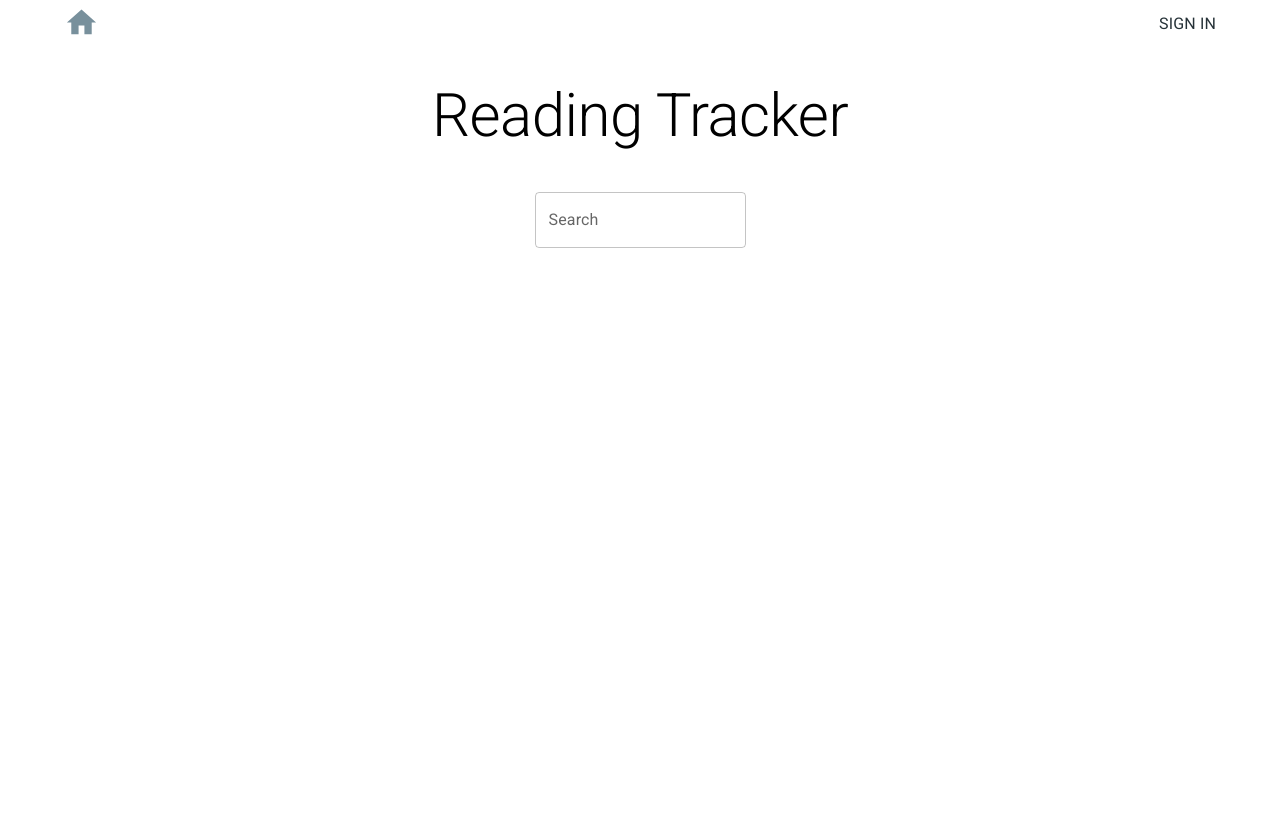
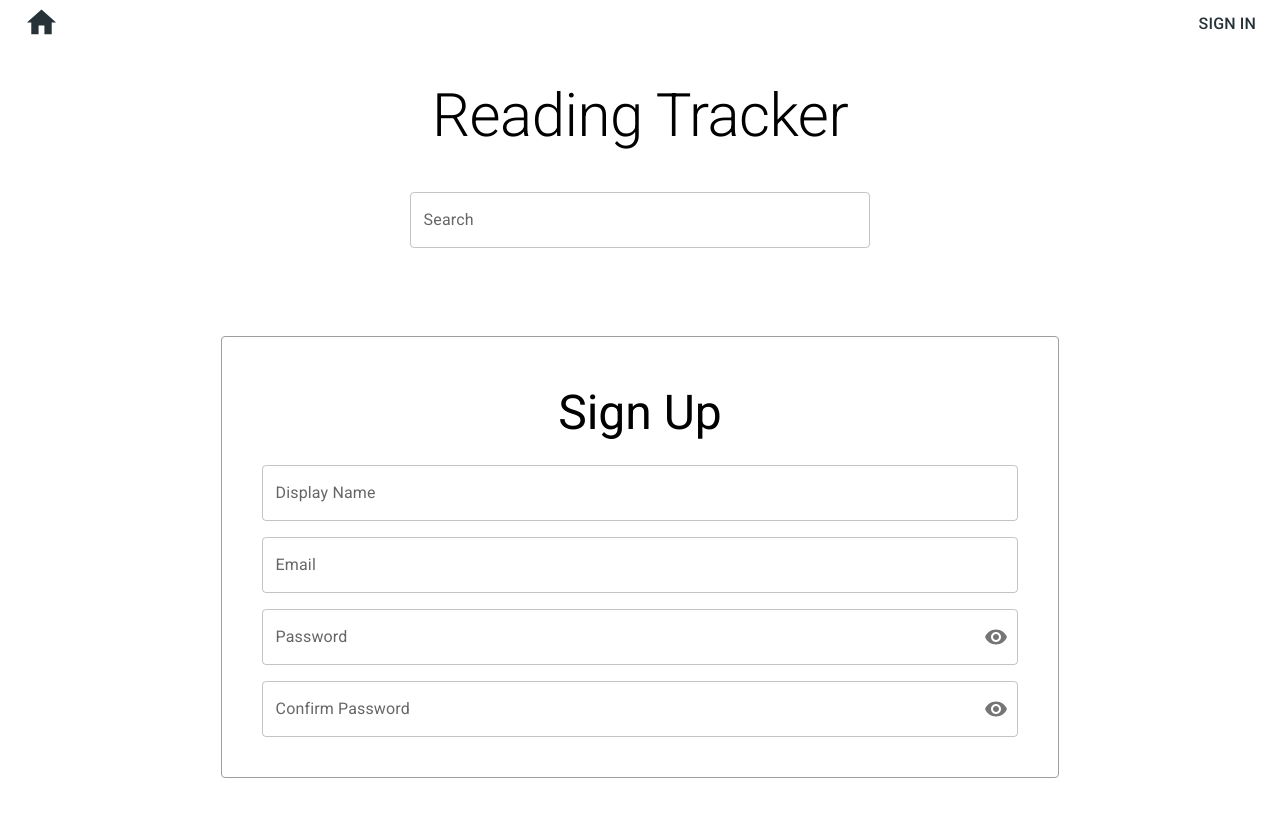
Before and after one commit to trevorsmithbanjo/reading-tracker, a React (Create React App) app: page / in a window 1280 px wide. Shown: the top 816 px of the page. Built offline with nearby package versions, Linux system fonts and the light colour scheme.

Commit message:
Adds sign-up to home page and sign-in page.

```diff
--- a/package.json
+++ b/package.json
@@ -43,11 +43,13 @@
     ]
   },
   "devDependencies": {
+    "@types/react-router-dom": "^5.3.3",
     "@typescript-eslint/eslint-plugin": "^5.9.1",
     "@typescript-eslint/parser": "^5.9.1",
     "eslint": "^8.6.0",
     "eslint-config-airbnb": "^19.0.4",
     "eslint-config-airbnb-typescript": "^16.1.0",
+    "eslint-config-prettier": "^8.3.0",
     "eslint-plugin-import": "^2.25.4",
     "eslint-plugin-jsx-a11y": "^6.5.1",
     "eslint-plugin-prettier": "^4.0.0",
--- a/src/App.tsx
+++ b/src/App.tsx
@@ -1,7 +1,18 @@
 import React from 'react';
+import { Routes, Route } from 'react-router-dom';
 
 import Home from './pages/home';
+import Header from './components/header/header';
+import SignIn from './components/sign-in-and-sign-up/sign-in';
 
-const App: React.FC = () => <Home />;
+const App: React.FC = () => (
+  <>
+    <Header />
+    <Routes>
+      <Route path="/" element={<Home />} />
+      <Route path="/sign-in" element={<SignIn />} />
+    </Routes>
+  </>
+);
 
 export default App;
--- a/src/components/header/header.tsx
+++ b/src/components/header/header.tsx
@@ -1,8 +1,20 @@
+/* eslint-disable jsx-a11y/anchor-is-valid */
 import React from 'react';
+import { Link } from 'react-router-dom';
 import HomeIcon from '@mui/icons-material/Home';
-import Link from '@mui/material/Link';
+// import Link from '@mui/material/Link';
 import Typography from '@mui/material/Typography';
 import { blueGrey } from '@mui/material/colors';
+import { styled } from '@mui/material/styles';
+
+const CustomLink = styled(Link)`
+  color: ${blueGrey[900]};
+  margin: 1rem;
+  text-decoration: none;
+  &:hover {
+    text-decoration: underline;
+  }
+`;
 
 const Header: React.FC = () => (
   <div
@@ -14,19 +26,19 @@ const Header: React.FC = () => (
       height: '2rem',
     }}
   >
-    <Link href="#" underline="hover" color={blueGrey[400]}>
+    <CustomLink to="/">
       <HomeIcon fontSize="large" />
-    </Link>
-    <Link href="#" underline="hover">
+    </CustomLink>
+    <CustomLink to="/sign-in">
       <Typography
         variant="body1"
         component="div"
-        sx={{ textTransform: 'uppercase' }}
+        sx={{ textTransform: 'uppercase', fontWeight: '500' }}
         color={blueGrey[900]}
       >
         Sign In
       </Typography>
-    </Link>
+    </CustomLink>
   </div>
 );
 
--- a/src/components/search/search.tsx
+++ b/src/components/search/search.tsx
@@ -1,15 +1,20 @@
 import React from 'react';
-import TextField from '@mui/material/TextField';
+import TextField, { TextFieldProps } from '@mui/material/TextField';
 import Stack from '@mui/material/Stack';
 
-type SearchProps = {
+type SearchProps = TextFieldProps & {
   label: string;
+  width?: string;
 };
 
-const Search: React.FC<SearchProps> = ({ label }) => (
-  <Stack spacing={2}>
+const Search: React.FC<SearchProps> = ({ label, width }) => (
+  <Stack spacing={2} sx={{ width }}>
     <TextField label={label} inputProps={{ type: 'search' }} />
   </Stack>
 );
 
+Search.defaultProps = {
+  width: '100%',
+};
+
 export default Search;
--- /dev/null
+++ b/src/components/sign-in-and-sign-up/sign-in.tsx
@@ -0,0 +1,94 @@
+import React, { useState } from 'react';
+import Box from '@mui/material/Box';
+import Container from '@mui/material/Container';
+import OutlinedInput from '@mui/material/OutlinedInput';
+import InputLabel from '@mui/material/InputLabel';
+import FormControl from '@mui/material/FormControl';
+import { grey } from '@mui/material/colors';
+import InputAdornment from '@mui/material/InputAdornment';
+import IconButton from '@mui/material/IconButton';
+import Visibility from '@mui/icons-material/Visibility';
+import VisibilityOff from '@mui/icons-material/VisibilityOff';
+import TextField from '@mui/material/TextField';
+import Typography from '@mui/material/Typography';
+import { UserSignInState } from './sign-up';
+
+const SignIn: React.FC = () => {
+  const [values, setValues] = useState<UserSignInState>({
+    email: '',
+    password: '',
+    showPassword: false,
+  });
+
+  const handleChange =
+    (prop: keyof UserSignInState) =>
+    (event: React.ChangeEvent<HTMLInputElement>) => {
+      setValues({ ...values, [prop]: event.target.value });
+    };
+
+  const handleClickShowPassword = () => {
+    setValues({
+      ...values,
+      showPassword: !values.showPassword,
+    });
+  };
+
+  const handleMouseDownPassword = (
+    event: React.MouseEvent<HTMLButtonElement>,
+  ) => {
+    event.preventDefault();
+  };
+
+  return (
+    <Container>
+      <Box
+        sx={{
+          display: 'flex',
+          flexDirection: 'column',
+          p: 2,
+          width: '70%',
+          border: '1px solid',
+          borderRadius: '4px',
+          margin: '3rem auto',
+          borderColor: grey[500],
+          padding: '2rem',
+        }}
+      >
+        <Typography variant="h3" component="h2" sx={{ margin: '1rem auto' }}>
+          Sign In
+        </Typography>
+        <TextField
+          label="Email"
+          id="email"
+          sx={{ m: 1 }}
+          inputProps={{ type: 'email' }}
+          value={values.email}
+        />
+        <FormControl variant="outlined" sx={{ m: 1 }}>
+          <InputLabel htmlFor="password-label">Password</InputLabel>
+          <OutlinedInput
+            id="password-adornment"
+            type={values.showPassword ? 'text' : 'password'}
+            value={values.password}
+            onChange={handleChange('password')}
+            endAdornment={
+              <InputAdornment position="end">
+                <IconButton
+                  aria-label="toggle password visibility"
+                  onClick={handleClickShowPassword}
+                  onMouseDown={handleMouseDownPassword}
+                  edge="end"
+                >
+                  {values.showPassword ? <VisibilityOff /> : <Visibility />}
+                </IconButton>
+              </InputAdornment>
+            }
+            label="Password"
+          />
+        </FormControl>
+      </Box>
+    </Container>
+  );
+};
+
+export default SignIn;
--- /dev/null
+++ b/src/components/sign-in-and-sign-up/sign-up.tsx
@@ -0,0 +1,153 @@
+import React, { useState } from 'react';
+import Box from '@mui/material/Box';
+import Container from '@mui/material/Container';
+import OutlinedInput from '@mui/material/OutlinedInput';
+import InputLabel from '@mui/material/InputLabel';
+import FormControl from '@mui/material/FormControl';
+import { grey } from '@mui/material/colors';
+import InputAdornment from '@mui/material/InputAdornment';
+import IconButton from '@mui/material/IconButton';
+import Visibility from '@mui/icons-material/Visibility';
+import VisibilityOff from '@mui/icons-material/VisibilityOff';
+import TextField from '@mui/material/TextField';
+import Typography from '@mui/material/Typography';
+
+export interface UserSignInState {
+  displayName?: string;
+  email: string;
+  password: string;
+  confirmPassword?: string;
+  showPassword?: boolean;
+}
+
+const SignUp: React.FC = () => {
+  const [values, setValues] = useState<UserSignInState>({
+    displayName: '',
+    email: '',
+    password: '',
+    confirmPassword: '',
+    showPassword: false,
+  });
+
+  const handleChange =
+    (prop: keyof UserSignInState) =>
+    (event: React.ChangeEvent<HTMLInputElement>) => {
+      setValues({ ...values, [prop]: event.target.value });
+    };
+
+  const handleClickShowPassword = () => {
+    setValues({
+      ...values,
+      showPassword: !values.showPassword,
+    });
+  };
+
+  const handleMouseDownPassword = (
+    event: React.MouseEvent<HTMLButtonElement>,
+  ) => {
+    event.preventDefault();
+  };
+
+  return (
+    <Container>
+      <Box
+        sx={{
+          display: 'flex',
+          flexDirection: 'column',
+          p: 2,
+          width: '70%',
+          border: '1px solid',
+          borderRadius: '4px',
+          margin: '3rem auto',
+          borderColor: grey[500],
+          padding: '2rem',
+        }}
+      >
+        <Typography variant="h3" component="h2" sx={{ margin: '1rem auto' }}>
+          Sign Up
+        </Typography>
+        <TextField
+          label="Display Name"
+          id="display-name"
+          sx={{ m: 1 }}
+          inputProps={{ type: 'text' }}
+          value={values.displayName}
+        />
+        {/* <FormControl variant="outlined" sx={{ m: 1 }}>
+          <InputLabel htmlFor="display-name-label">Display Name</InputLabel>
+          <OutlinedInput
+            id="display-name-input"
+            type="text"
+            value={values.displayName}
+            onChange={handleChange('displayName')}
+          />
+        </FormControl> */}
+
+        {/* <FormControl variant="outlined" sx={{ m: 1 }}>
+          <InputLabel htmlFor="email-label">Email</InputLabel>
+          <OutlinedInput
+            id="email-input"
+            type="email"
+            value={values.email}
+            onChange={handleChange('email')}
+          />
+        </FormControl> */}
+        <TextField
+          label="Email"
+          id="email"
+          sx={{ m: 1 }}
+          inputProps={{ type: 'email' }}
+          value={values.email}
+        />
+        <FormControl variant="outlined" sx={{ m: 1 }}>
+          <InputLabel htmlFor="password-label">Password</InputLabel>
+          <OutlinedInput
+            id="password-adornment"
+            type={values.showPassword ? 'text' : 'password'}
+            value={values.password}
+            onChange={handleChange('password')}
+            endAdornment={
+              <InputAdornment position="end">
+                <IconButton
+                  aria-label="toggle password visibility"
+                  onClick={handleClickShowPassword}
+                  onMouseDown={handleMouseDownPassword}
+                  edge="end"
+                >
+                  {values.showPassword ? <VisibilityOff /> : <Visibility />}
+                </IconButton>
+              </InputAdornment>
+            }
+            label="Password"
+          />
+        </FormControl>
+        <FormControl variant="outlined" sx={{ m: 1 }}>
+          <InputLabel htmlFor="confirm-password-label">
+            Confirm Password
+          </InputLabel>
+          <OutlinedInput
+            id="confirmed-password-adornment"
+            type={values.showPassword ? 'text' : 'password'}
+            value={values.confirmPassword}
+            onChange={handleChange('confirmPassword')}
+            endAdornment={
+              <InputAdornment position="end">
+                <IconButton
+                  aria-label="toggle password visibility"
+                  onClick={handleClickShowPassword}
+                  onMouseDown={handleMouseDownPassword}
+                  edge="end"
+                >
+                  {values.showPassword ? <VisibilityOff /> : <Visibility />}
+                </IconButton>
+              </InputAdornment>
+            }
+            label="Confirm-Password"
+          />
+        </FormControl>
+      </Box>
+    </Container>
+  );
+};
+
+export default SignUp;
--- a/src/pages/home.tsx
+++ b/src/pages/home.tsx
@@ -5,7 +5,7 @@ import { styled } from '@mui/material/styles';
 import Typography from '@mui/material/Typography';
 
 import Search from '../components/search/search';
-import Header from '../components/header/header';
+import SignUp from '../components/sign-in-and-sign-up/sign-up';
 
 const StyledBox = styled(Box)`
   display: flex;
@@ -15,14 +15,20 @@ const StyledBox = styled(Box)`
 
 const Home: React.FC = () => (
   <Container>
-    <Header />
     <StyledBox>
       <Typography variant="h2" component="h1">
         Reading Tracker
       </Typography>
     </StyledBox>
     <StyledBox>
-      <Search label="Search" />
+      <Search
+        label="Search"
+        // sx={{ '&.MuiStack-root': { width: '40%' } }}
+        width="40%"
+      />
+    </StyledBox>
+    <StyledBox>
+      <SignUp />
     </StyledBox>
   </Container>
 );
```
Also changed, not shown: .eslintrc.json, 1 other file (tests, documents, lock files or other folders).
